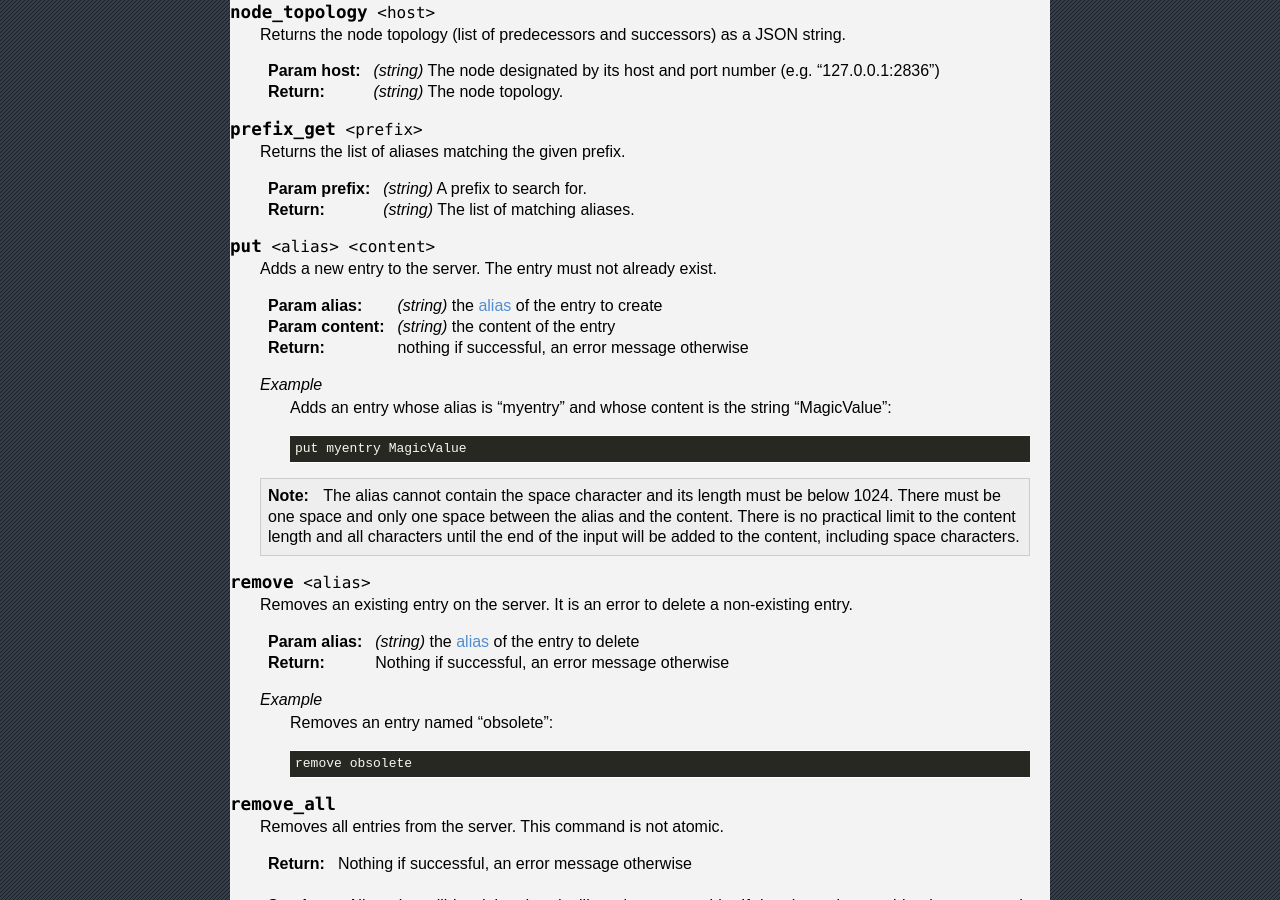
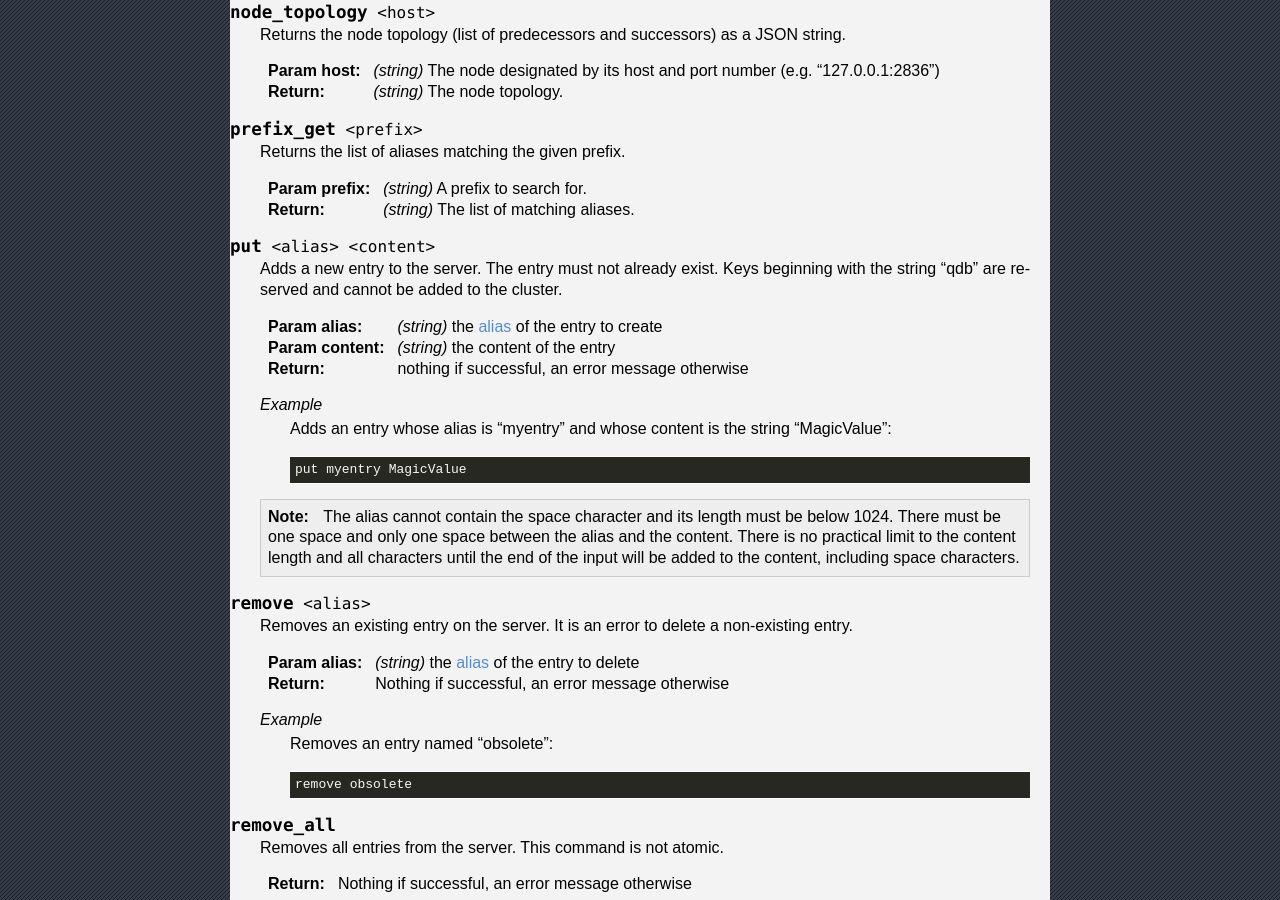
Before and after one commit to iltommi/qdb-documentation, a Sphinx documentation site: the page built from source/reference/qdb_shell.rst, in a window 1280 px wide and 900 px high, scrolled down 5317 px. Built offline with Sphinx 7.4.7, drawn with Linux system fonts in a browser that asks for light colours; pages that are not in the unit, such as notebooks, are missing from menus.

Commit message:
Add statements saying that the "qdb" entry prefix is reserved.

```diff
--- a/source/api/c.rst
+++ b/source/api/c.rst
@@ -719,7 +719,7 @@ Reference
 
 .. c:function:: qdb_error_t qdb_put(qdb_handle_t handle, const char * alias, const char * content, size_t content_length, qdb_time_t expiry_time, qdb_time_t expiry_time)
 
-    Adds an :term:`entry` to the quasardb server. If the entry already exists the function will fail and will return ``qdb_e_alias_already_exists``.
+    Adds an :term:`entry` to the quasardb server. If the entry already exists the function will fail and will return ``qdb_e_alias_already_exists``. Keys beginning with the string "qdb" are reserved and cannot be added to the cluster.
 
     The handle must be initialized (see :c:func:`qdb_open` and :c:func:`qdb_open_tcp`) and the connection established (see :c:func:`qdb_connect`).
 
--- a/source/api/cpp.rst
+++ b/source/api/cpp.rst
@@ -350,7 +350,7 @@ Reference
 
     .. cpp:function:: qdb_error_t put(const char * alias, const char * content, size_t content_length, qdb_time_t expiry_time)
 
-        Adds an :term:`entry` to the quasardb server. If the entry already exists the method will fail and will return ``qdb_e_alias_already_exists``.
+        Adds an :term:`entry` to the quasardb server. If the entry already exists the method will fail and will return ``qdb_e_alias_already_exists``. Keys beginning with the string "qdb" are reserved and cannot be added to the cluster.
 
         The handle must be initialized and connected (see :cpp:func:`connect` and :cpp:func:`multi_connect`).
 
--- a/source/api/java.rst
+++ b/source/api/java.rst
@@ -157,6 +157,8 @@ To add an entry to the cluster you need to specify it's :term:`alias` and wrap t
                 // error
             }
 
+Keys beginning with the string "qdb" are reserved and cannot be added to the cluster.
+
 Getting an entry from the cluster
 ^^^^^^^^^^^^^^^^^^^^^^^^^^^^^^^^^
 
--- a/source/reference/qdb_shell.rst
+++ b/source/reference/qdb_shell.rst
@@ -315,7 +315,7 @@ A command generally requires one or several arguments. Each argument is separate
 .. _qdbsh_put:
 .. option:: put <alias> <content>
 
-    Adds a new entry to the server. The entry must not already exist.
+    Adds a new entry to the server. The entry must not already exist. Keys beginning with the string "qdb" are reserved and cannot be added to the cluster.
 
     :param alias: *(string)* the :term:`alias` of the entry to create
     :param content: *(string)* the content of the entry
```
